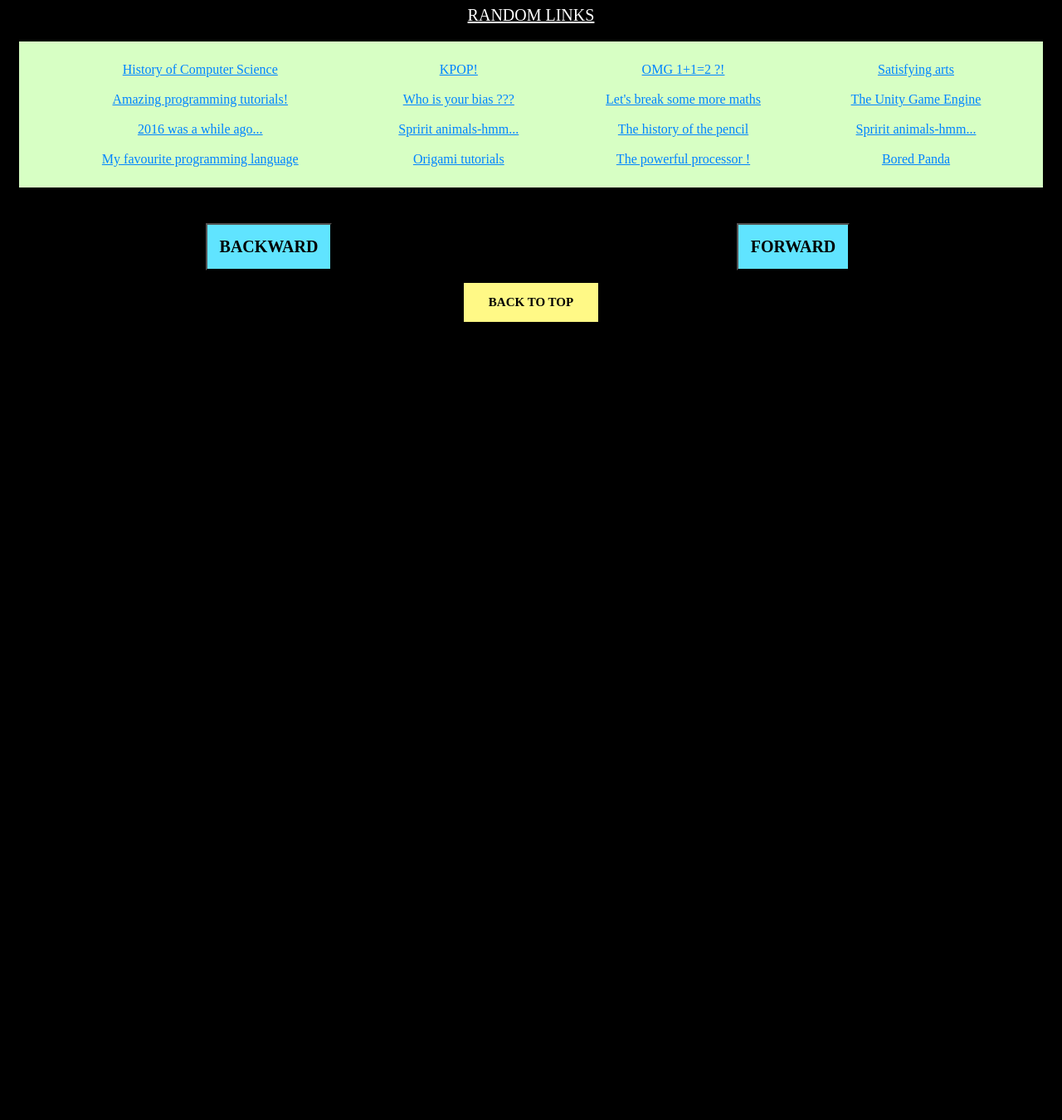
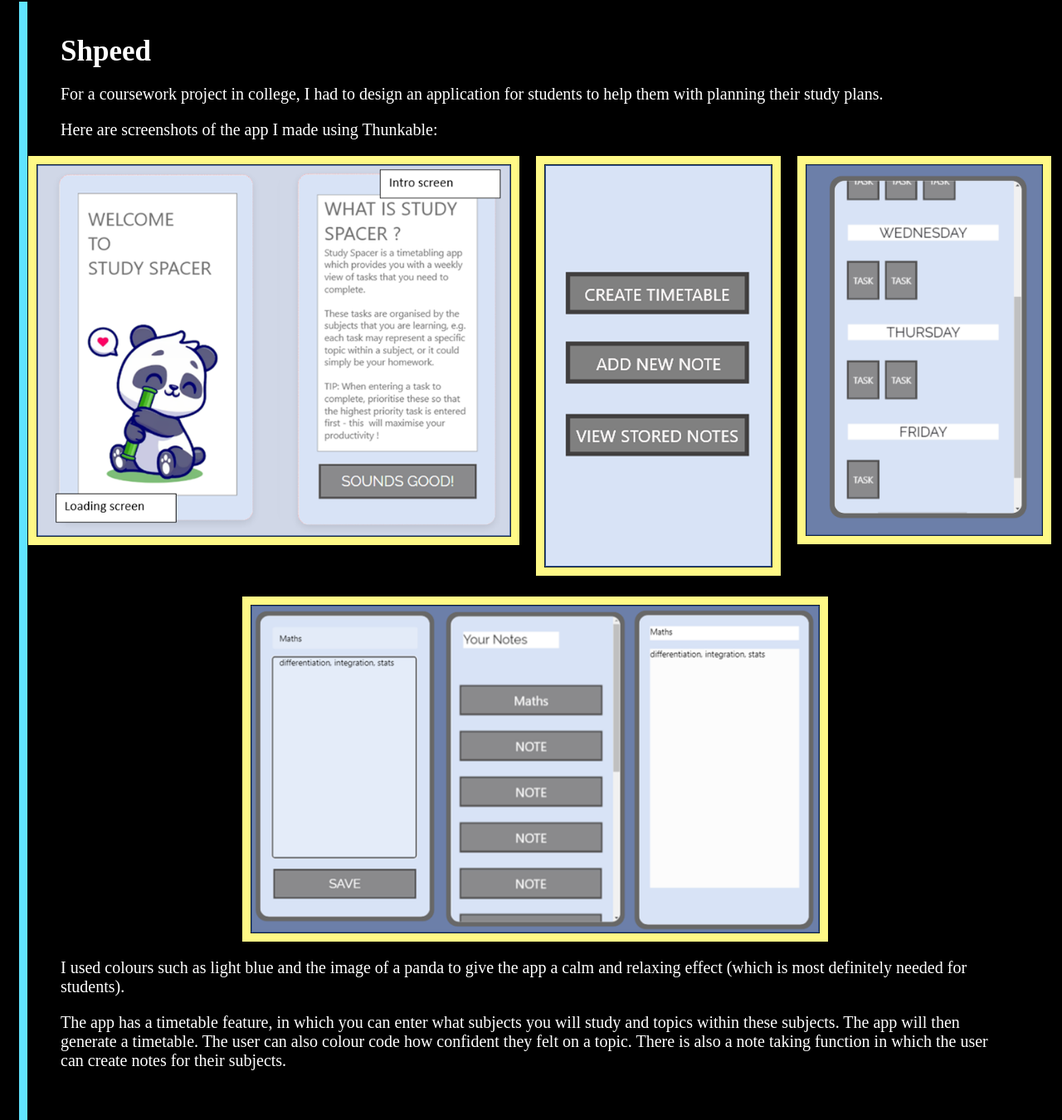
Before and after one commit to HR-427/HR-427.multimedia.github.io, a plain HTML site: page CourseworkPage.html in a window 1280 px wide. Shown: the part 4673-6023 px from the top of the page at 83% size. Before the commit the page ends 5120 px from the top, so only its background shows below. Drawn offline with Linux system fonts and the light colour scheme; a script that the page names is missing.

Commit message:
Update CourseworkPage.html

```diff
--- a/CourseworkPage.html
+++ b/CourseworkPage.html
@@ -168,6 +168,39 @@
             </div>
         </div>
 
+        <div class="contentTitleLeft">
+            Shpeed
+            <div class="contentLeft">
+                <p>
+                    For a coursework project in college, I had to design an
+                    application for students to help them with planning
+                    their study plans.
+                </p>
+                <p>
+                    Here are screenshots of the app I made using Thunkable:
+                </p>
+            </div>
+            <div class="imageRow">
+                <img src="studyspacer1.png" style="width:50%;height:15%;border:10px solid #fff986;margin-right:20px;margin-left:30px;">
+                <img src="studyspacer2.png" style="width:25%;height:12.5%;border:10px solid #fff986;margin-right:20px;">
+                <img src="studyspacer3.png" style="width:25%;height:15%;border:10px solid #fff986;margin-right:20px;">
+            </div>
+            <img src="studyspacer4.png" style="width:60%;height:15%;border:10px solid #fff986;;display:block;margin-left:auto;margin-right:auto;margin-top:25px;">
+            <div class="contentLeft">
+                <p>
+                    I used colours such as light blue and the image of a panda
+                    to give the app a calm and relaxing effect (which is most
+                    definitely needed for students).
+                </p>
+                <p>
+                    The app has a timetable feature, in which you can enter what subjects you will
+                    study and topics within these subjects. The app will then generate a timetable.
+                    The user can also colour code how confident they felt on a topic. There is also
+                    a note taking function in which the user can create notes for their subjects.
+                </p>
+            </div>
+        </div>
+
         <p style="text-align:center;font-size:20px;text-decoration:underline;">RANDOM LINKS</p>
 
         <div class="footer">
```
